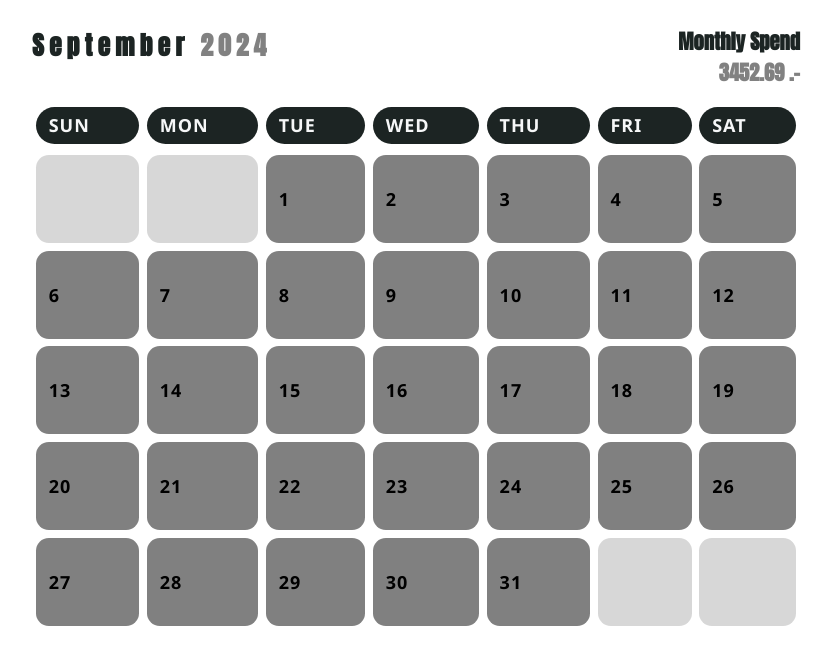
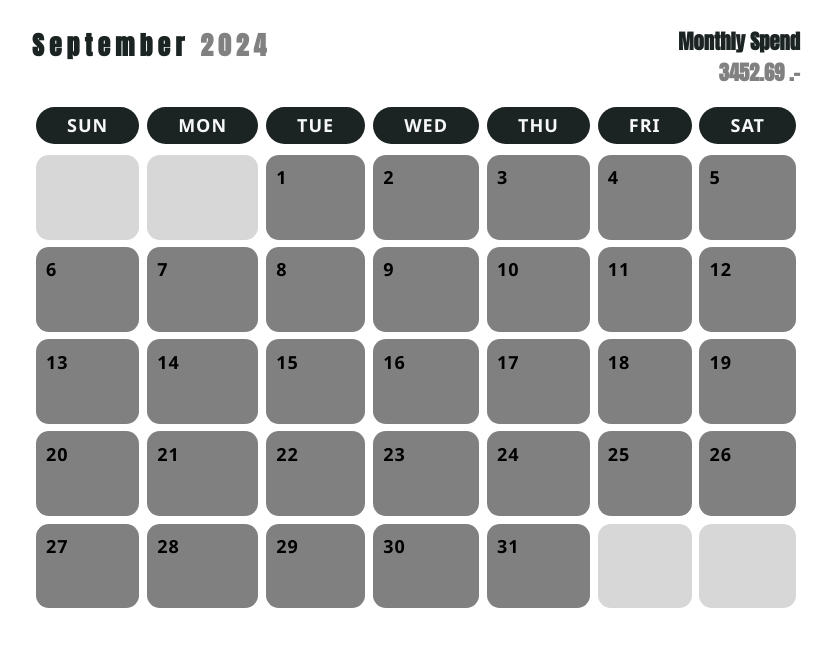
Before and after one commit to real-shut-down-exe/nurKalender, an Angular app in the folder nurKalender/: page / in a window 1280 px wide. Shown: the top 664 px of the page, without its empty margins (224-1056 px from the left). Built offline with nearby package versions, Linux system fonts and the light colour scheme.

Commit message:
Update kalender.component.scss

```diff
--- a/nurKalender/src/app/features/kalender/kalender.component.scss
+++ b/nurKalender/src/app/features/kalender/kalender.component.scss
@@ -88,13 +88,15 @@ $daysBgColor : #323234;
                 padding: 0.5vw 1vw;
                 margin-bottom: 0.6vw;
                 color: rgb(246, 247, 248);
+                text-align: center;
             }
 
             .daysOfTheMonth {
                 background-color: $colorLight;
                 @include singleDays;
                 border-radius: 1vw;
-                padding: 2.5vw 1vw;
+                padding: 0.8vw;
+                height: 5vw;
             }
 
             .empty{
```
